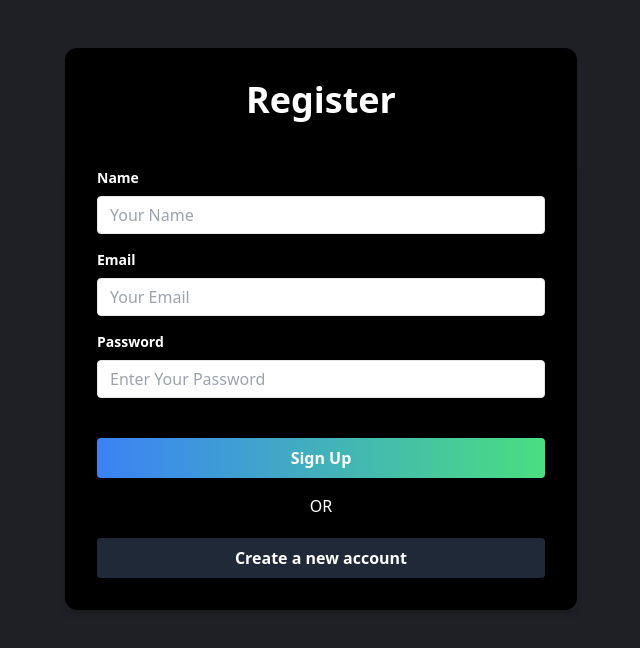
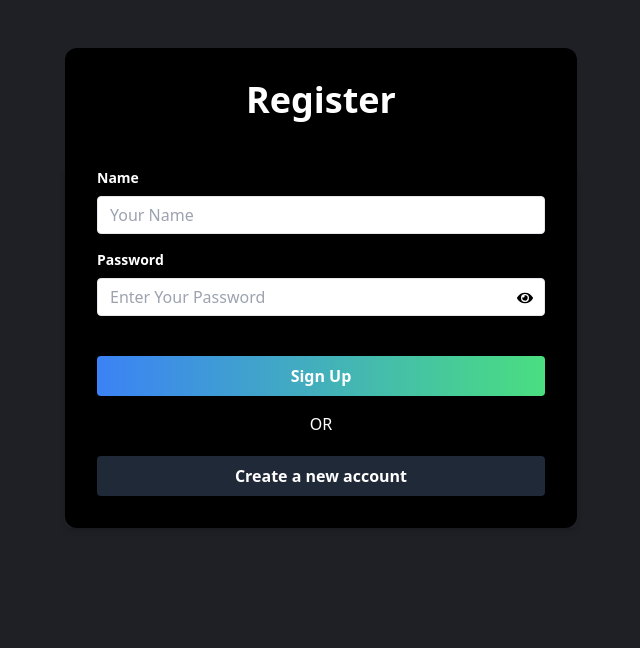
Before and after one commit to Mdsakib999/GrimMarket, a React (Vite) app: page /register in a window 1280 px wide. Shown: the top 648 px of the page, without its empty margins (319-959 px from the left). Built offline with nearby package versions, Linux system fonts and the light colour scheme.

Commit message:
add login and registration

```diff
--- a/src/Layouts/MainLayout.jsx
+++ b/src/Layouts/MainLayout.jsx
@@ -1,6 +1,7 @@
 import { Outlet } from "react-router-dom";
 import Navbar from "../Pages/Navbar/Navbar";
 import Sidebar from "../Pages/Side bar/Sidebar";
+import { Toaster } from 'react-hot-toast';
 
 const MainLayout = () => {
     return (
@@ -10,7 +11,7 @@ const MainLayout = () => {
             <div className="ml-[260px] mt-14 px-3">
                 <Outlet />
             </div>
-
+            <Toaster />
         </div>
     );
 };
--- a/src/Pages/Login/Login.jsx
+++ b/src/Pages/Login/Login.jsx
@@ -1,88 +1,140 @@
 import { useState } from "react";
-import { Link } from "react-router-dom";
-import { FaEye } from "react-icons/fa";
+import { Link, useNavigate } from "react-router-dom";
+import { FaEye, FaSpinner } from "react-icons/fa";
 import { FaEyeSlash } from "react-icons/fa6";
+import { useUserLoginMutation } from "../../Redux/Features/Auth/authApi";
+import { decodedUser } from "../../utils/decoded";
+import { useDispatch } from "react-redux";
+import { loginIn } from "../../Redux/Features/Auth/authSlice";
+import { useForm } from "react-hook-form";
+import toast, { Toaster } from 'react-hot-toast';
 
 
 const Login = () => {
+  const [show, setShow] = useState(true);
+  const [isLoading, setIsLoading] = useState(false)
+  const [login] = useUserLoginMutation();
+  const dispatch = useDispatch();
+  const navigate = useNavigate()
 
-  const [error, setError] = useState("");
-  const [show, setShow] = useState(true);
+  // Use react-hook-form for handling form
+  const {
+    register,
+    handleSubmit,
+    formState: { errors },
+  } = useForm({
+    defaultValues: {
+      userName: 'safi4515',
+      password: '1234568'
+    }
+  });
 
+  const onSubmit = async (data) => {
+    // Show a loading toast
+    setIsLoading(true)
+    const toastId = toast.loading("Logging in...");
+    try {
+      // Call login API
+      const res = await login(data);
+      console.log(res);
+      if (res?.data) {
+        const userData = decodedUser(res.data.token);
+        dispatch(loginIn(userData));
 
+        // Success notification
+        toast.success("Login successful!", { id: toastId });
+        navigate('/')
+      } else {
+        // Error handling and notification
+        toast.error(res.error?.data?.message || "Login failed.", { id: toastId });
+      }
+      setIsLoading(false)
+    } catch (error) {
+      // Handle unexpected errors
+      toast.error("An error occurred during login.", { id: toastId });
+      console.log(error);
+      setIsLoading(false)
+    }
+  };
 
   return (
     <div className="lg:w-[40%] mx-auto bg-black rounded-xl shadow-lg pt-1">
-      <p className="text-4xl font-semibold my-12 text-center text-white ">Login</p>
+      <p className="text-4xl font-semibold my-12 text-center text-white">Login</p>
+
+      {/* Handle form submission with react-hook-form */}
       <form
-        className=" shadow-md rounded px-12 pt-6 pb-8 mb-4"
-
+        onSubmit={handleSubmit(onSubmit)}
+        className="shadow-md rounded px-12 pt-6 pb-8 mb-4"
       >
+        {/* User Name Field */}
         <div className="mb-4">
-          <label
-            className="block text-white text-sm font-bold mb-2"
-            htmlFor="text"
-          >
+          <label className="block text-white text-sm font-bold mb-2" htmlFor="userName">
             User Name
           </label>
           <input
-            className="shadow appearance-none border rounded w-full py-2 px-3  leading-tight focus:outline-none focus:shadow-outline"
+            className="shadow appearance-none border rounded w-full py-2 px-3 text-black leading-tight focus:outline-none focus:shadow-outline"
             type="text"
-            name="text"
             placeholder="User Name"
-            id="text"
-
+            {...register("userName", {
+              required: "Username is required.",
+              pattern: {
+                value: /^[A-Za-z0-9]+$/,
+                message: "Username should only contain letters and numbers.",
+              },
+            })}
           />
+          {errors.userName && <p className="text-red-500 text-sm">{errors.userName.message}</p>}
         </div>
 
+        {/* Password Field */}
         <div className="mb-4 relative">
-          <label
-            className="block text-white text-sm font-bold mb-2"
-            htmlFor="password"
-          >
+          <label className="block text-white text-sm font-bold mb-2" htmlFor="password">
             Password
           </label>
           <input
-            className="shadow appearance-none border rounded w-full py-2 px-3  leading-tight focus:outline-none focus:shadow-outline"
+            className="shadow appearance-none border rounded w-full py-2 px-3 text-black leading-tight focus:outline-none focus:shadow-outline"
             type={show ? "password" : "text"}
-            name="password"
-            id="password"
-
+            placeholder="Enter Your Password"
+            {...register("password", {
+              required: "Password is required.",
+              minLength: { value: 6, message: "Password must be at least 6 characters." },
+            })}
           />
-          <div className="cursor-pointer absolute right-3 top-10" onClick={() => setShow(!show)}>
+          <div className="cursor-pointer absolute right-3 text-black top-10" onClick={() => setShow(!show)}>
             {show ? <FaEye /> : <FaEyeSlash />}
           </div>
+          {errors.password && <p className="text-red-500 text-sm">{errors.password.message}</p>}
+        </div>
 
-          {/* {errors.password && (
-            <span className="text-red-500 text-xs italic">
-              Password is required
-            </span>
-          )} */}
-
-        </div>
-        <p className="text-red-600 text-center font-bold">{error}</p>
+        {/* Submit Button */}
         <div className="flex items-center justify-center mt-8">
           <button
-            className="bg-gradient-to-r from-blue-500 to-green-400 hover:from-pink-500 hover:to-yellow-500 text-white font-bold py-2 px-10 rounded focus:outline-none focus:shadow-outline w-full"
+            disabled={isLoading}
+            className={`bg-gradient-to-r from-blue-500 to-green-400 hover:from-pink-500 hover:to-yellow-500 text-white font-bold py-2 px-10 rounded focus:outline-none focus:shadow-outline w-full flex justify-center items-center ${isLoading ? "cursor-not-allowed" : ""
+              }`}
             type="submit"
           >
-            Login
+            {isLoading ? (
+              <FaSpinner className="animate-spin mr-2" /> // Display animated spinner
+            ) : (
+              "Login"
+            )}
           </button>
         </div>
-        <p className="mt-4 text-white text-center">
-          OR
-        </p>
 
+        <p className="mt-4 text-white text-center">OR</p>
+
+        {/* Link to Register */}
         <div className="flex items-center justify-center">
-          <Link to="/register"
-            className="bg-gray-800 text-white text-center font-bold py-2  rounded focus:outline-none focus:shadow-outline mt-5 w-full"
-            type="submit"
+          <Link
+            to="/register"
+            className="bg-gray-800 text-white text-center font-bold py-2 rounded focus:outline-none focus:shadow-outline mt-5 w-full"
           >
             Create a new account
           </Link>
         </div>
       </form>
-
+      <Toaster />
     </div>
   );
 };
--- a/src/Pages/Register/Register.jsx
+++ b/src/Pages/Register/Register.jsx
@@ -1,116 +1,147 @@
 import { useState } from "react";
+import { useForm } from "react-hook-form";
 import { FaEye } from "react-icons/fa";
 import { FaEyeSlash } from "react-icons/fa6";
 import { Link } from "react-router-dom";
+import { useUserRegisterMutation } from "../../Redux/Features/Auth/authApi";
+import toast, { Toaster } from 'react-hot-toast';
 
 const Register = () => {
+  const [show, setShow] = useState(true);
+  const [isLoading, setIsLoading] = useState(false)
+  const [registerUser] = useUserRegisterMutation()
 
-  // const [error, setError] = useState("");
-  const [show, setShow] = useState(true);
+  // Initialize useForm hook from react-hook-form
+  const {
+    register,
+    handleSubmit,
+    formState: { errors },
+  } = useForm();
 
+  const onSubmit = async (data) => {
+    // Show a loading toast
+    setIsLoading(true)
+    const toastId = toast.loading("Registering...");
 
+    try {
+      // Call the registerUser API (replace this with your actual API call)
+
+      const res = await registerUser(data);
+
+      // If registration is successful
+      if (res.data && res.data.success) {
+        // Update the loading toast to success
+        toast.success(res.data.message, {
+          id: toastId, // Use the same toast ID
+        });
+      } else if (res.error && res.error.data && res.error.data.message) {
+        // If there's an error response from the server
+        toast.error(res.error.data.message, {
+          id: toastId, // Use the same toast ID
+        });
+      } else {
+        // If there's an unexpected response format or no success
+        toast.error("Registration failed.", {
+          id: toastId, // Use the same toast ID
+        });
+      }
+      setIsLoading(false)
+    } catch (error) {
+      // Handle any unexpected errors like network issues, etc.
+      toast.error(
+        error.response?.data?.message || "An error occurred during registration.",
+        {
+          id: toastId, // Use the same toast ID
+        }
+      );
+
+      console.error("Error:", error); // Log the error for debugging purposes
+    }
+    setIsLoading(false)
+  };
 
 
 
   return (
     <div className="lg:w-[40%] mx-auto bg-black rounded-xl text-white">
-      <h1 className="text-4xl font-semibold my-12 text-center pt-8">
-        Register
-      </h1>
-      <form
-        className=" shadow-md rounded px-8 pb-8 mb-4"
-
-      >
+      <h1 className="text-4xl font-semibold my-12 text-center pt-8">Register</h1>
+      <form onSubmit={handleSubmit(onSubmit)} className="shadow-md rounded px-8 pb-8 mb-4">
         <div className="mb-4">
-          <label
-            className="block text-sm font-bold mb-2"
-            htmlFor="username"
-          >
+          <label className="block text-sm font-bold mb-2" htmlFor="username">
             Name
           </label>
           <input
-            className="shadow appearance-none border rounded w-full py-2 px-3 leading-tight focus:outline-none focus:shadow-outline"
+            className="shadow appearance-none text-black border rounded w-full py-2 px-3 leading-tight focus:outline-none focus:shadow-outline"
             type="text"
             name="username"
             placeholder="Your Name"
-            required
+            // Register input with validation
+            {...register("userName", {
+              required: "Name is required",
+              minLength: {
+                value: '6',
+                message: "User name use Also 6 letter"
+              },
+              pattern: {
+                value: /^[a-z0-9]+$/,
+                message: "Username must contain only lowercase letters and numbers",
+              },
+            })}
           />
-        </div>
-
-        <div className="mb-4">
-          <label
-            className="block text-sm font-bold mb-2"
-            htmlFor="email"
-          >
-            Email
-          </label>
-          <input
-            className="shadow appearance-none border rounded w-full py-2 px-3 leading-tight focus:outline-none focus:shadow-outline"
-            type="email"
-            name="email"
-            placeholder="Your Email"
-            id="email"
-
-          />
-
+          {/* Display error message if name is invalid */}
+          {errors.username && <p className="text-red-500 text-sm mt-1">{errors.username.message}</p>}
         </div>
 
         <div className="mb-4 relative">
-          <label
-            className="block text-sm font-bold mb-2"
-            htmlFor="password"
-          >
+          <label className="block text-sm font-bold mb-2" htmlFor="password">
             Password
           </label>
           <input
-            className="shadow appearance-none border rounded w-full py-2 px-3 leading-tight focus:outline-none focus:shadow-outline"
+            className="shadow text-black appearance-none border rounded w-full py-2 px-3 leading-tight focus:outline-none focus:shadow-outline"
             type={show ? "password" : "text"}
             name="password"
             placeholder="Enter Your Password"
-            id="password"
-          // {...register("password", {
-          //   required: true,
-          //   minLength: 6,
-          //   pattern: /(?=.*[A-Z])(?=.*[!@#$&*])(?=.*[a-z])(?=.*[0-9])/,
-          // })}
+            // Register input with validation
+            {...register("password", {
+              required: "Password is required",
+              minLength: {
+                value: 6,
+                message: "Password must be at least 6 characters long",
+              },
+            })}
           />
           <div
-            className="cursor-pointer absolute right-3 top-10"
+            className="cursor-pointer absolute right-3 text-black top-10"
             onClick={() => setShow(!show)}
           >
             {show ? <FaEye /> : <FaEyeSlash />}
           </div>
-
-          {/* {errors.password?.type === "pattern" && (
-            <span className="text-red-500 text-xs italic">
-              Should have one upper case, one lower case, one special character
-              and one number
-            </span>
-          )} */}
+          {/* Display error message if password is invalid */}
+          {errors.password && <p className="text-red-500 text-sm mt-1">{errors.password.message}</p>}
         </div>
 
         <div className="flex items-center justify-between">
           <button
+            disabled={isLoading}
             className="bg-gradient-to-r from-blue-500 to-green-400 hover:from-pink-500 hover:to-yellow-500 text-white font-bold py-2 rounded focus:outline-none focus:shadow-outline w-full mt-6"
             type="submit"
           >
             Sign Up
           </button>
         </div>
-        <p className="mt-4 text-white text-center">
-          OR
-        </p>
+
+        <p className="mt-4 text-white text-center">OR</p>
 
         <div className="flex items-center justify-center">
-          <Link to="/login"
-            className="bg-gray-800 text-white text-center font-bold py-2  rounded focus:outline-none focus:shadow-outline mt-5 w-full"
-            type="submit"
+          <Link
+            to="/login"
+            className="bg-gray-800 text-white text-center font-bold py-2 rounded focus:outline-none focus:shadow-outline mt-5 w-full"
           >
             Create a new account
           </Link>
         </div>
       </form>
-
+      <Toaster />
     </div>
   );
 };
--- /dev/null
+++ b/src/Redux/Apis/baseApi.js
@@ -0,0 +1,17 @@
+import { createApi, fetchBaseQuery } from "@reduxjs/toolkit/query/react";
+const baseQuery = fetchBaseQuery({
+  baseUrl: "http://localhost:5000/api/v1",
+  prepareHeaders: (headers, { getState }) => {
+    const token = getState().auth.token;
+    if (token) {
+      headers.set("Authorization", `${token}`);
+    }
+    return headers;
+  },
+});
+
+export const baseApi = createApi({
+  reducerPath: "baseApi",
+  baseQuery,
+  endpoints: () => ({}),
+});
--- /dev/null
+++ b/src/Redux/Features/Auth/authApi.js
@@ -0,0 +1,28 @@
+import { baseApi } from "../../Apis/baseApi";
+
+const authApi = baseApi.injectEndpoints({
+  endpoints: (build) => ({
+    userLogin: build.mutation({
+      query: (data) => ({
+        url: "/user/login-user",
+        method: "POST",
+        body: data,
+      }),
+      transformResponse: (response) => {
+        return {
+          token: response.data.token,
+          message: response.message,
+        };
+      },
+    }),
+    userRegister: build.mutation({
+      query: (data) => ({
+        url: "/user/create-user",
+        method: "POST",
+        body: data,
+      }),
+    }),
+  }),
+});
+
+export const { useUserLoginMutation, useUserRegisterMutation } = authApi;
--- /dev/null
+++ b/src/Redux/Features/Auth/authSlice.js
@@ -0,0 +1,28 @@
+import { createSlice } from "@reduxjs/toolkit";
+
+const initialState = {
+  token: "",
+  userName: "",
+  role: "",
+};
+
+export const authSlice = createSlice({
+  name: "auth",
+  initialState,
+  reducers: {
+    loginIn: (state, action) => {
+      const { userName, token, role } = action.payload;
+      state.userName = userName;
+      state.token = token;
+      state.role = role;
+    },
+    logOut: (state) => {
+      state.token = "";
+      state.userName = "";
+      state.role = "";
+    },
+  },
+});
+export const { logOut, loginIn } = authSlice.actions;
+
+export default authSlice.reducer;
--- /dev/null
+++ b/src/Redux/store.js
@@ -0,0 +1,36 @@
+import { configureStore } from "@reduxjs/toolkit";
+import authReducer from "./features/Auth/authSlice";
+import { baseApi } from "./Apis/baseApi";
+import { setupListeners } from "@reduxjs/toolkit/query";
+import storage from "redux-persist/lib/storage";
+import { persistStore, persistReducer } from "redux-persist";
+import {
+  FLUSH,
+  REHYDRATE,
+  PAUSE,
+  PERSIST,
+  PURGE,
+  REGISTER,
+} from "redux-persist";
+
+const persistConfig = {
+  key: "root",
+  storage,
+};
+
+const persistedReducer = persistReducer(persistConfig, authReducer);
+
+export const store = configureStore({
+  reducer: {
+    auth: persistedReducer,
+    [baseApi.reducerPath]: baseApi.reducer,
+  },
+  middleware: (getDefaultMiddleware) =>
+    getDefaultMiddleware({
+      serializableCheck: {
+        ignoredActions: [FLUSH, REHYDRATE, PAUSE, PERSIST, PURGE, REGISTER],
+      },
+    }).concat(baseApi.middleware),
+});
+setupListeners(store.dispatch);
+export const persistor = persistStore(store);
--- a/src/main.jsx
+++ b/src/main.jsx
@@ -3,9 +3,16 @@ import { createRoot } from 'react-dom/client'
 import './index.css'
 import { RouterProvider } from 'react-router-dom'
 import { router } from './Routes/Router.jsx'
+import { Provider } from 'react-redux'
+import { persistor, store } from './Redux/store.js'
+import { PersistGate } from 'redux-persist/integration/react'
 
 createRoot(document.getElementById('root')).render(
   <StrictMode>
-    <RouterProvider router={router} />
+    <Provider store={store}>
+      <PersistGate loading={null} persistor={persistor}>
+        <RouterProvider router={router} />
+      </PersistGate>
+    </Provider>
   </StrictMode>,
 )
--- /dev/null
+++ b/src/utils/decoded.js
@@ -0,0 +1,10 @@
+import { jwtDecode } from "jwt-decode";
+
+export const decodedUser = (token) => {
+  const decoded = jwtDecode(token);
+  return {
+    token: token,
+    userName: decoded.userName,
+    role: decoded.role,
+  };
+};
```
Also changed, not shown: package.json (+6 -1 lines), 1 other file (tests, documents, lock files or other folders).
